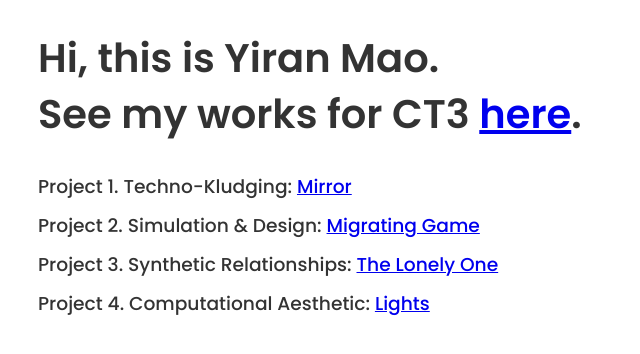
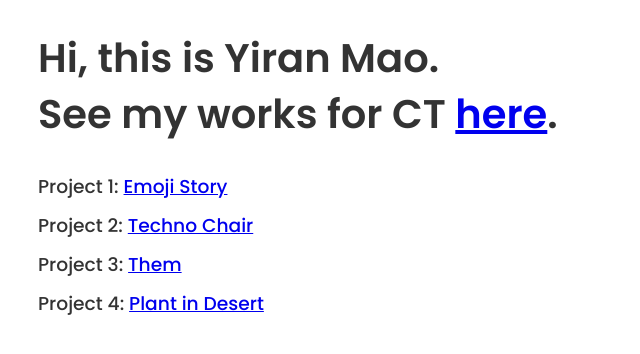
Before and after one commit to Yirannnnn/Creative-Technology-Three, a plain HTML site: page index.html in a window 1280 px wide. Shown: the whole page, without its empty margins (0-640 px from the left). Drawn offline with Linux system fonts and the light colour scheme.

Commit message:
Update index.html

```diff
--- a/index.html
+++ b/index.html
@@ -11,19 +11,19 @@
     <link rel="preconnect" href="https://fonts.googleapis.com">
     <link rel="preconnect" href="https://fonts.gstatic.com" crossorigin>
     <link href="https://fonts.googleapis.com/css2?family=Poppins:ital,wght@0,100;0,200;0,300;0,400;0,500;0,600;0,700;0,800;0,900;1,100;1,200;1,300;1,400;1,500;1,600;1,700;1,800;1,900&display=swap" rel="stylesheet">
-    <title>Creative Tech 3 | Yiran Mao</title>
+    <title>Creative Tech | Yiran Mao</title>
 </head>
 
 <body>
     <div class="container">
         <div class="header">
-        <div class="greeting">Hi, this is Yiran Mao.<br>See my works for CT3 <a href="https://yiranmao.com/Media-Design">here</a>.</div>
+        <div class="greeting">Hi, this is Yiran Mao.<br>See my works for CT <a href="https://yiranmao.com/Media-Design">here</a>.</div>
         </div>
 
-		<div class="project1 project_heading">Project 1. Techno-Kludging: <a href="https://yiranmao.com/Mirror">Mirror</a></div>
-		<div class="project2 project_heading">Project 2. Simulation & Design: <a href="https://yiranmao.com/Migrating-Game">Migrating Game</a></div>
-		<div class="project3 project_heading">Project 3. Synthetic Relationships: <a href="https://yiranmao.com/The-Lonely-One">The Lonely One</a></div>
-		<div class="project4 project_heading">Project 4. Computational Aesthetic: <a href="https://yiranmao.com/Lights">Lights</a></div>
+		<div class="project1 project_heading">Project 1: <a href="https://yiranmao.com/Mirror">Emoji Story</a></div>
+		<div class="project2 project_heading">Project 2: <a href="https://yiranmao.com/Migrating-Game">Techno Chair</a></div>
+		<div class="project3 project_heading">Project 3: <a href="https://yiranmao.com/The-Lonely-One">Them</a></div>
+		<div class="project4 project_heading">Project 4: <a href="https://yiranmao.com/Lights">Plant in Desert</a></div>
 
     </div>
 </body></html>
```
